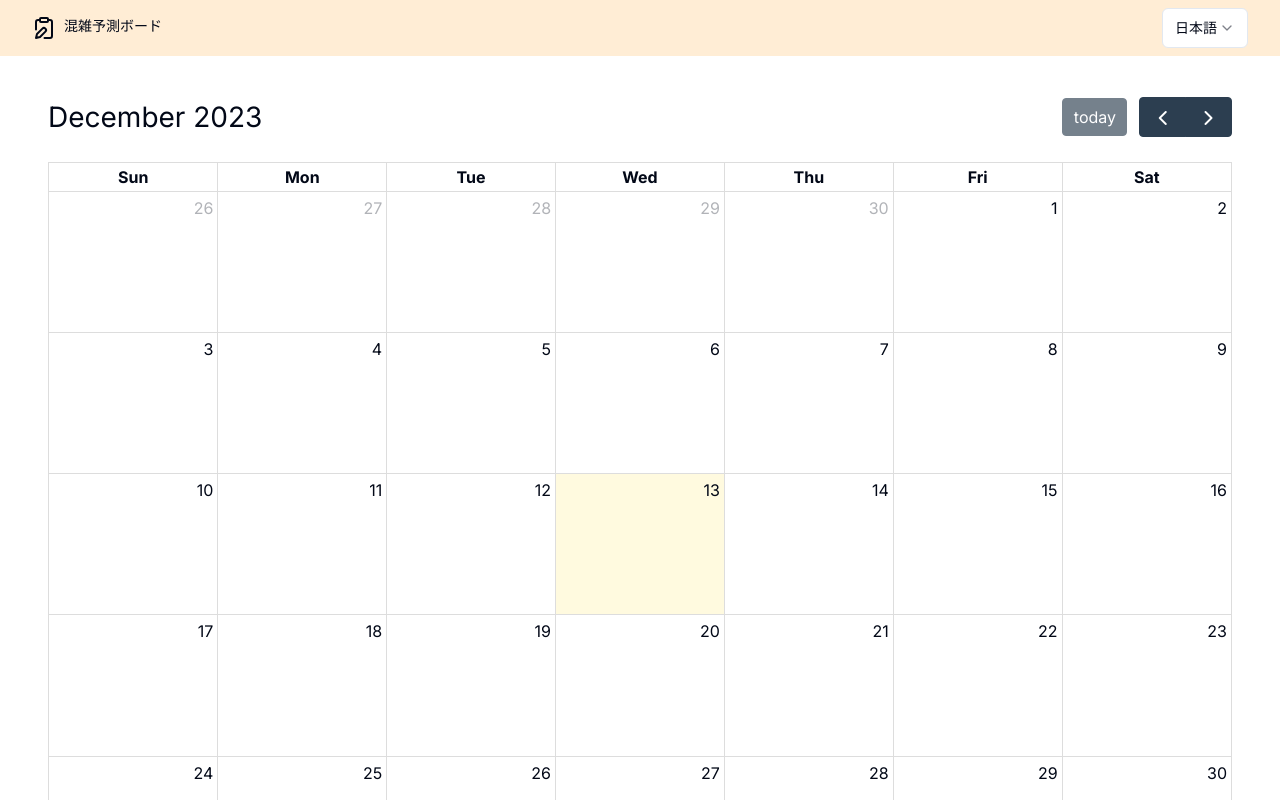
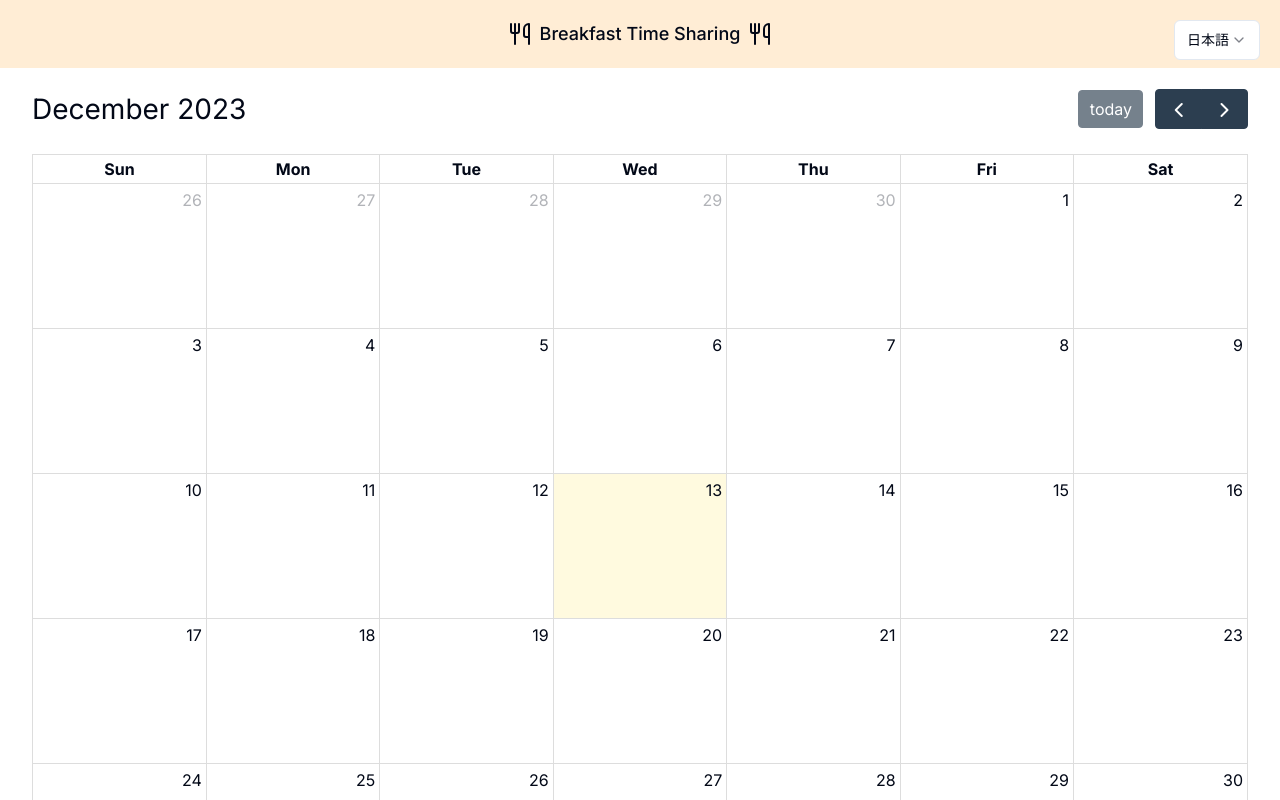
Before and after one commit to Ahoxa/CrowdPredictionApp, a Next.js app: page / in a window 1280 px wide. Shown: the top 800 px of the page. Built offline with nearby package versions, Linux system fonts and the light colour scheme.

Commit message:
Add container settings to globals.css, and modified styling accordingly.

```diff
--- a/src/app/globals.css
+++ b/src/app/globals.css
@@ -74,3 +74,10 @@
     @apply bg-background text-foreground;
   }
 }
+
+.container {
+  display: flex;
+  flex-direction: column;
+  justify-content: center;
+  width: 100%;
+}
--- a/src/app/page.tsx
+++ b/src/app/page.tsx
@@ -4,12 +4,8 @@ import Calendar from '../components/Calendar';
 
 function page() {
   return (
-    <div className="container items-center">
-      <div className="flex flex-wrap justify-center">
-        <div className="w-full px-4 mt-10">
-          <Calendar/>
-        </div>
-      </div>
+    <div className="container mt-5">
+      <Calendar/>
     </div>
   );
 }
--- a/src/components/Navbar.tsx
+++ b/src/components/Navbar.tsx
@@ -1,6 +1,6 @@
 import React from "react";
 import Link from "next/link";
-import { ClipboardEdit, Languages } from "lucide-react";
+import { Utensils } from "lucide-react";
 import {
   Select,
   SelectContent,
@@ -11,12 +11,13 @@ import {
 
 export default function Navbar() {
   return (
-    <div className="container py-2 flex items-center bg-orange-100">
-      <Link href={"/"} className="flex gap-2 item-center">
-        <ClipboardEdit />
-        <p className="text-sm font-medium md:block">混雑予測ボード</p>
+    <div className="flex justify-center relative py-5 bg-orange-100">
+      <Link href={"/"} className="flex gap-2 items-center">
+        <Utensils />
+        <p className="text-lg font-medium">Breakfast Time Sharing</p>
+        <Utensils/>
       </Link>
-      <div className="ml-auto">
+      <div className="absolute right-5">
         <Select>
           <SelectTrigger className="mr-[2px]">
             <SelectValue placeholder="日本語" />
```
